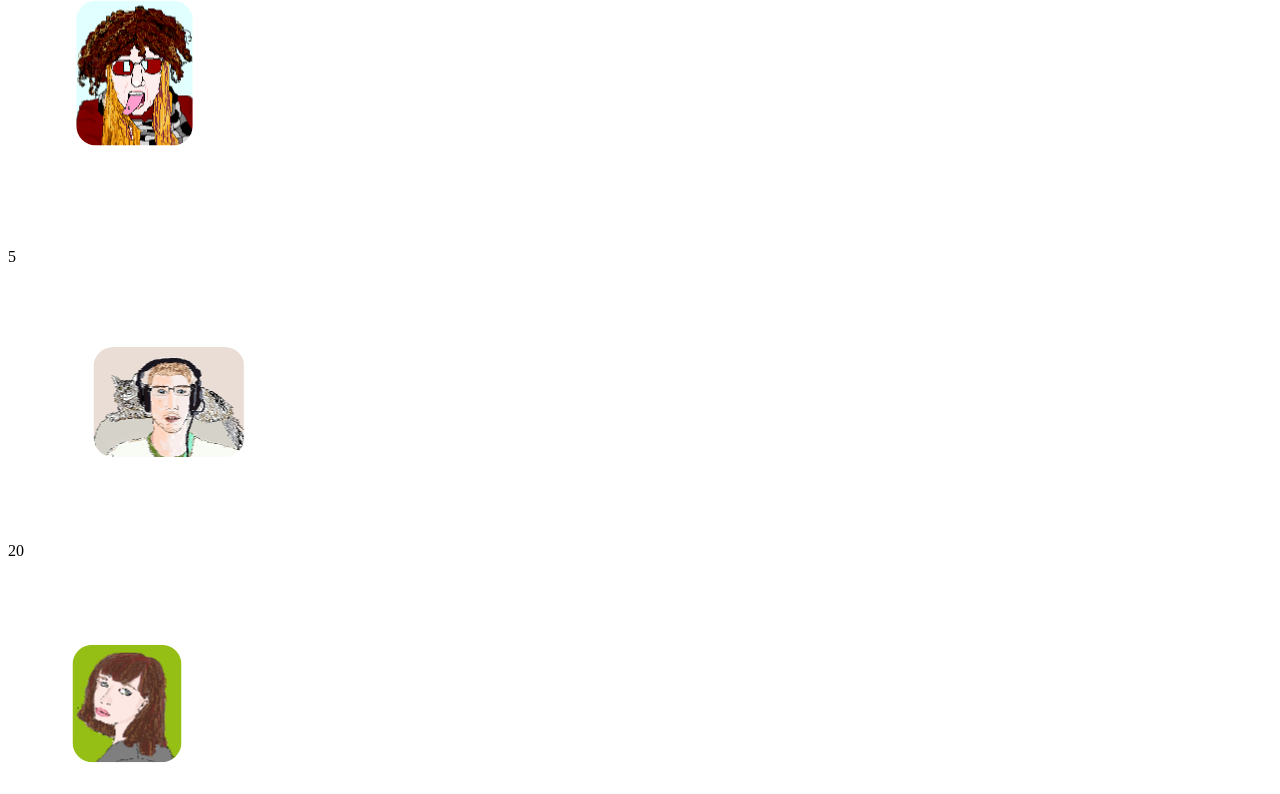
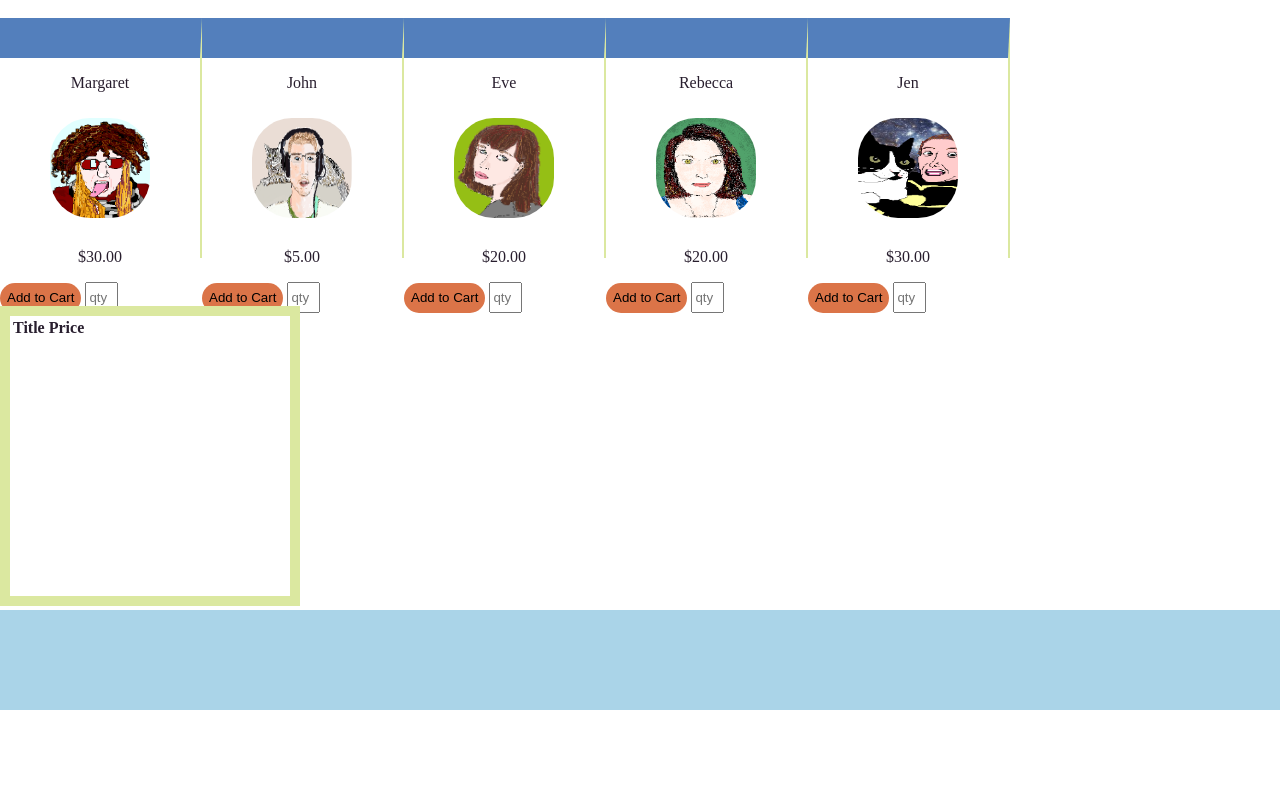
Before and after one commit to umgauper/Backbone.js-Shopping-Cart, a plain HTML site: page index.html in a window 1280 px wide. Shown: the part 132-926 px from the top of the page. After the commit the page ends 842 px from the top, so only its background shows below. Drawn offline with Linux system fonts and the light colour scheme; a web font is replaced by a local one.

Commit message:
Simplified item-template, added render and initialize code to ItemView, refactored function for moving item to cart, and added css styles.

```diff
--- a/assets/main.css
+++ b/assets/main.css
@@ -1,11 +1,63 @@
+@import url(http://fonts.googleapis.com/css?family=ABeeZee);
+
+body {
+    font-family: ABeeZee;
+    width: 100%;
+    margin: 0px;
+    color:  rgb(40, 30, 46);
+}
 img {
-    transform: scale(0.5, 0.5);
-    -moz-transform: scale(0.5, 0.5);
-    -webkit-transform: scale(0.5, 0.5);
+    height:100px;
+    width:100px;
+    margin-left:40px;
     border:10px solid transparent;
     border-radius: 50px;
 }
 
-#cart {
-    border: 10px solid #95BF15;
+header {
+    background-color: rgb(40, 30, 46);
+    height:100px;
+    width:100%;
+    margin-bottom: 50px;
+    color: rgb(219, 232, 160);
 }
+
+div.item {
+    display:inline-block;
+    width:200px;
+    height:200px;
+    border-top:40px solid rgb(83, 127, 188);
+    border-right:2px solid rgb(219, 232, 160);
+
+}
+
+.qty {
+    width: 25px;
+    height: 25px;
+}
+p.title, p.price {
+    width:100px;
+    margin-left: 50px;
+    margin-right: auto;
+    text-align: center;
+}
+
+button.addToCart {
+    background-color: rgb(219, 116, 72);
+    height: 30px;
+    border: 1px solid transparent;
+    border-radius: 50px;
+}
+
+table, #display {
+    display: inline-block;
+}
+table#cart {
+    width: 300px;
+    border: 10px solid rgb(219, 232, 160);
+    height: 300px;
+}
+footer {
+    background-color: rgb(170, 212, 232);
+    height: 100px;
+}
--- a/index.html
+++ b/index.html
@@ -6,25 +6,37 @@
     <link rel="stylesheet" href="assets/main.css">
 </head>
 <body>
-<section id="main">
+  <header>
+      <img src="assets/img/logo.png">
+      ART WORLD
+  </header>
+  <div id="container">
+  <div id="display">
 
-      <script type="text/template" id="item-template">
-          <% _.each(theItems, function(item) { %>
-        <p> <%= item.get("price") %> </p>
-        <p> <%= item.get("title") %> </p>
-                  <% var t = item.get("order");
-                     var img = "assets/img/" + t + ".png"; %>
-        <img src="<%= img %>">
-          <% }); %>
-      </script>
+  </div>
+  <table id="cart">
+      <thead>
+        <th>Title</th>
+        <th>Price</th>
+      </thead>
 
-   <div id="target"></div>
+  </table>
+  </div>
+  <footer></footer>
+  <script type="text/template" id="item-template">
+        <p class="title"><%= title %></p>
+        <img src=assets/img/<%= order %>.png>
+        <p class="price">$<%= price %>.00</p>
 
-</section>
+        <button class="addToCart">Add to Cart</button>
+        <input type="text" class="qty" placeholder="qty">
+  </script>
+
   <script src="js/lib/underscore-min.js"></script>
   <script src="js/lib/jquery-1.11.1.min.js"></script>
   <script src="js/lib/backbone-min.js"></script>
   <script src="js/models/item.js"></script>
+  <script src="js/views/itemView.js"></script>
   <script src="js/views/appView.js"></script>
   <script src="js/app.js"></script>
 </body>
--- a/js/app.js
+++ b/js/app.js
@@ -1,10 +1,10 @@
-// js/app.js
-
-var app = app || {};
-
-var ENTER_KEY = 13; // Why do this?
-
-$(function() {
-    // creates the App
-    new app.appView();
-});
+//// js/app.js
+//
+//var app = app || {};
+//
+//var ENTER_KEY = 13; // Why do this?
+//
+//$(function() {
+//    // creates the App
+//    new app.appView();
+//});
--- a/js/models/item.js
+++ b/js/models/item.js
@@ -9,18 +9,17 @@ var Item = Backbone.Model.extend({
         inCart: false,
         title: ''
 
-    },
-    initialize: function() {
-        console.log("app has been initialized");
+    }
 
-    }
 });
 
 
-var item1 = new Item({order: 1, price: 30.00});
-var item2 = new Item({order: 2, price: 5.00});
-var item3 = new Item({order: 3, price: 20.00});
-var item4 = new Item({order: 4, price: 20.00});
-var item5 = new Item({order: 5, price: 30.00});
-var theItems = [];             // Only way I could get the template to work was by putting the items into an array. Surely there's a better way to do this?
-theItems.push(item1, item2, item3, item4, item5);
+var item1 = new Item({order: 1, title: "Margaret", price: 30.00});
+var item2 = new Item({order: 2, title: "John", price: 5.00});
+var item3 = new Item({order: 3, title: "Eve", price: 20.00});
+var item4 = new Item({order: 4, title: "Rebecca", price: 20.00});
+var item5 = new Item({order: 5, title: "Jen", price: 30.00});
+
+var ItemsCollection = Backbone.Collection.extend({model: Item});
+
+var items = new ItemsCollection([item1, item2, item3, item4, item5]);
--- a/js/views/appView.js
+++ b/js/views/appView.js
@@ -1,19 +1,10 @@
 // js/views/appView.js
 
-// The View...
+// The View... Logic for overall app view, not individual DOM elements...
 
-var app = app || {};
+//var app = app || {};
 
-app.appView = Backbone.View.extend({
-    el: '#main',
-    events: {
-        'dblclick img': 'addToCart'
-    },
-    addToCart: function() {
-        alert(this.get); // returns [Object object] ... I think I have to use render to create an instance of the view, passing each model...to connect each Model to its DOM element?
-        this.set({inCart: true});
-    }
-});
+//app.appView = Backbone.View.extend({
 
-var template = _.template($("#item-template").html()); // pre-compile the template
-$("#target").after(template(Item));
+
+//});
--- /dev/null
+++ b/js/views/itemView.js
@@ -0,0 +1,29 @@
+app.ItemView = Backbone.View.extend({
+    template: _.template($("#item-template").html()),
+    initialize: function() {
+        this.render()
+    },
+    render: function() {
+        this.$el.append(this.template(this.model.toJSON()));
+        $("#display").append(this.el);
+        return this;
+    },
+    events: {
+        'click .addToCart': 'moveToCart'
+    },
+    moveToCart: function(e) {
+        var title = this.model.get("title");
+        var price = this.model.get("price");
+        var theDivID = this.id;
+        var qty = $("#" + theDivID + " input").val();
+        $("table").append("<tr><td>" + title + "</td><td>" + price + "</td><td>" + qty + "</td></tr>");
+        this.model.set({inCart: !this.model.get("inCart")});
+    }
+});
+
+
+var itemView1 = new app.ItemView({model: item1, className: 'item', id: 'item1'});
+var itemView2 = new app.ItemView({model: item2, className: 'item', id: 'item2'});
+var itemView3 = new app.ItemView({model: item3, className: 'item', id: 'item3'});
+var itemView4 = new app.ItemView({model: item4, className: 'item', id: 'item4'});
+var itemView5 = new app.ItemView({model: item5, className: 'item', id: 'item5'});
```
Also changed, not shown: assets/img/logo.png (added), 1 other file.
